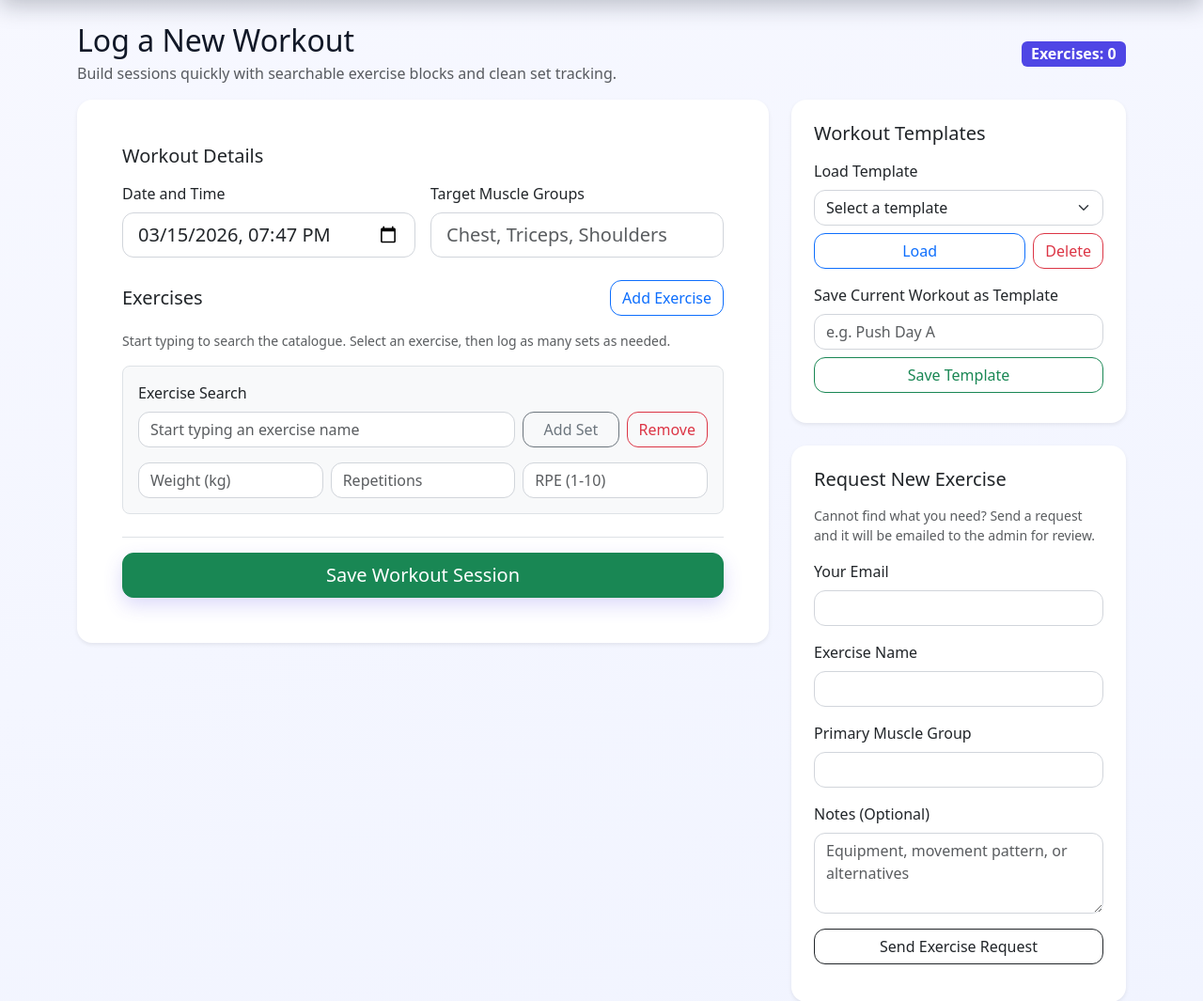
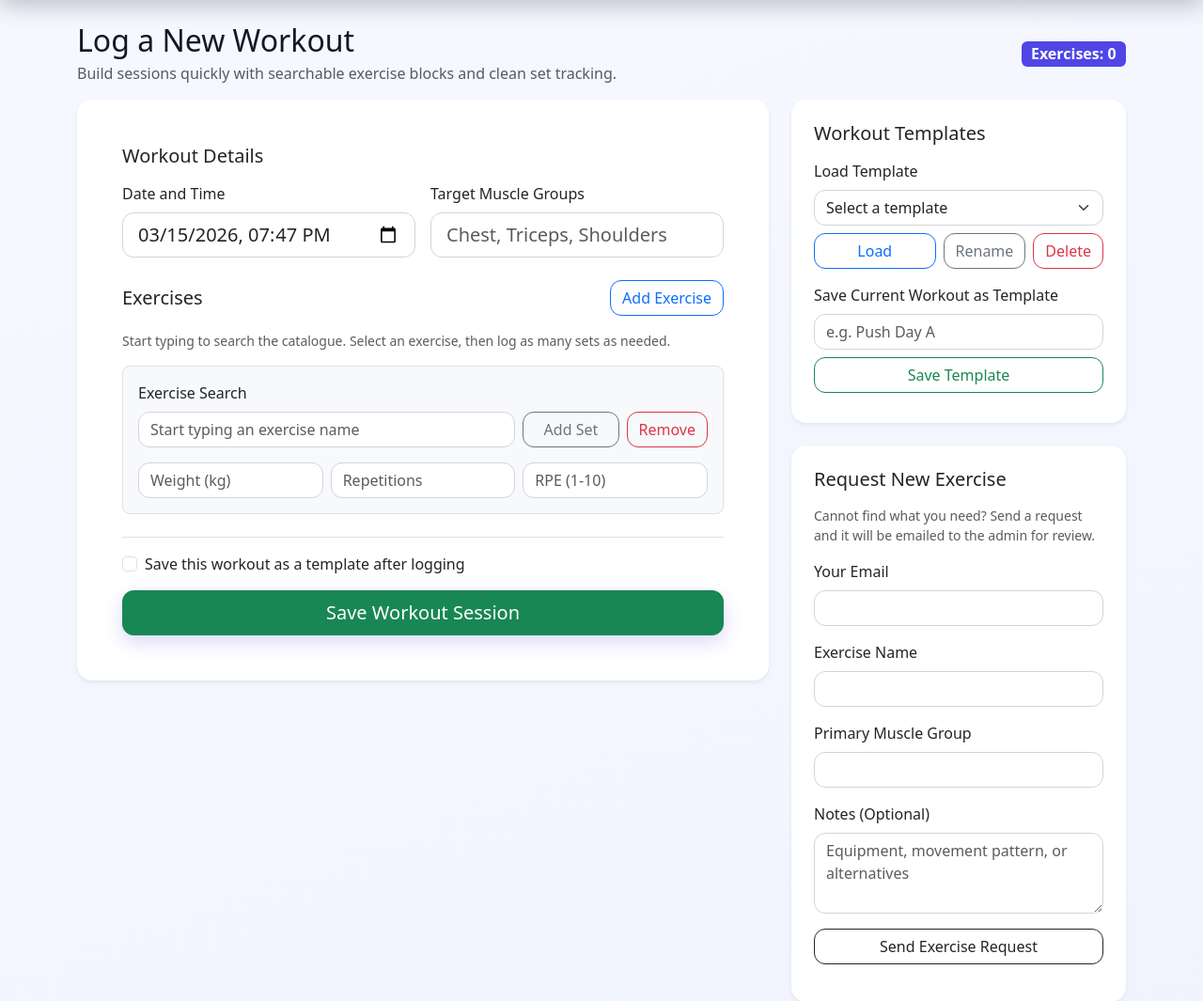
Before and after one commit to dominikszilvasi04/gym-workout-logger, a Flask app: page /log in a window 1280 px wide. Shown: the part 56-1121 px from the top of the page at 94% size. Run offline with Flask 3, Linux system fonts and the light colour scheme; the visitor is signed in with stand-in values (Sample User, id 1); data that the repository does not hold is empty; parts of the project's set-up code (start-up, migrations or seed data) failed here and were passed over.

Commit message:
updated api, added rename button, save workout as template after log

```diff
--- a/application/controllers/workout_controller.py
+++ b/application/controllers/workout_controller.py
@@ -238,6 +238,40 @@ def delete_workout_template_endpoint(identifier: str) -> tuple[Response, int]:
         return jsonify({"error": "Template not found."}), 404
     return jsonify({"message": "Workout template deleted."}), 200
 
+
+@workout_blueprint.route("/api/workout-templates/<identifier>", methods=["PUT"])
+@login_required
+@limiter.limit("120 per minute")
+def update_workout_template_endpoint(identifier: str) -> tuple[Response, int]:
+    """
+    Updates a saved workout template for the authenticated user.
+    """
+    request_data = request.get_json(silent=True)
+    if request_data is None or not isinstance(request_data, dict):
+        return jsonify({"error": "A valid JSON payload is required."}), 400
+
+    user_identifier = get_authenticated_user_identifier()
+    if user_identifier is not None:
+        request_data["user_identifier"] = user_identifier
+
+    try:
+        template_document = WorkoutTemplateDocument(**request_data)
+    except ValidationError as validation_error:
+        return jsonify({"error": "Validation failed", "details": validation_error.errors()}), 422
+
+    try:
+        updated = application_workout_template_service.update_template(
+            identifier=identifier,
+            workout_template_document=template_document,
+            user_identifier=user_identifier,
+        )
+    except RuntimeError:
+        logger.exception("Template update failed because the database client is not initialised.")
+        return jsonify({"error": "Database unavailable."}), 503
+    if not updated:
+        return jsonify({"error": "Template not found."}), 404
+    return jsonify({"message": "Workout template updated."}), 200
+
 @workout_blueprint.route("/api/workouts/<identifier>", methods=["DELETE"])
 @login_required
 @limiter.limit("120 per minute")
--- a/application/repositories/workout_template_repository.py
+++ b/application/repositories/workout_template_repository.py
@@ -78,3 +78,25 @@ class WorkoutTemplateRepository:
         query_filter: Dict[str, Any] = {"_id": ObjectId(identifier), **_build_user_scope_filter(user_identifier)}
         deletion_result = self.collection.delete_one(query_filter)
         return deletion_result.deleted_count > 0
+
+    def update_workout_template_by_identifier(
+        self,
+        identifier: str,
+        updated_workout_template_document: WorkoutTemplateDocument,
+        user_identifier: Optional[str] = None,
+    ) -> bool:
+        """
+        Updates a workout template for the active user scope.
+        """
+        if not ObjectId.is_valid(identifier):
+            return False
+        query_filter: Dict[str, Any] = {"_id": ObjectId(identifier), **_build_user_scope_filter(user_identifier)}
+        update_payload: Dict[str, Any] = {
+            "$set": {
+                "template_name": updated_workout_template_document.template_name,
+                "target_muscle_groups": updated_workout_template_document.target_muscle_groups,
+                "exercises": [exercise.model_dump() for exercise in updated_workout_template_document.exercises],
+            }
+        }
+        update_result = self.collection.update_one(query_filter, update_payload)
+        return update_result.matched_count > 0
--- a/application/services/workout_template_service.py
+++ b/application/services/workout_template_service.py
@@ -46,3 +46,19 @@ class WorkoutTemplateService:
             identifier=identifier,
             user_identifier=user_identifier,
         )
+
+    def update_template(
+        self,
+        identifier: str,
+        workout_template_document: WorkoutTemplateDocument,
+        user_identifier: Optional[str] = None,
+    ) -> bool:
+        """
+        Updates one template for active user scope.
+        """
+        logger.info("Updating workout template identifier=%s", identifier)
+        return self.workout_template_repository.update_workout_template_by_identifier(
+            identifier=identifier,
+            updated_workout_template_document=workout_template_document,
+            user_identifier=user_identifier,
+        )
--- a/application/static/javascript/workout_submission.js
+++ b/application/static/javascript/workout_submission.js
@@ -18,10 +18,12 @@ document.addEventListener("DOMContentLoaded", async function() {
     const rest_timer_countdown = document.getElementById("rest_timer_countdown");
     const workout_template_selector = document.getElementById("workout_template_selector");
     const load_template_button = document.getElementById("load_template_button");
+    const rename_template_button = document.getElementById("rename_template_button");
     const save_template_button = document.getElementById("save_template_button");
     const delete_template_button = document.getElementById("delete_template_button");
     const new_template_name_input = document.getElementById("new_template_name");
     const workout_template_feedback = document.getElementById("workout_template_feedback");
+    const save_as_template_after_submit_checkbox = document.getElementById("save_as_template_after_submit_checkbox");
     const should_prefill_from_last = workout_logging_form && workout_logging_form.dataset.prefillFromLast === "true";
     let master_exercise_list = [];
     let last_used_values_map = {};
@@ -478,6 +480,32 @@ document.addEventListener("DOMContentLoaded", async function() {
         };
     }
 
+    function build_template_payload_from_workout_payload(template_name, workout_payload) {
+        return {
+            template_name: template_name.trim(),
+            target_muscle_groups: workout_payload.target_muscle_groups,
+            exercises: workout_payload.exercises,
+        };
+    }
+
+    async function save_template_payload(template_payload) {
+        const network_response = await fetch("/api/workout-templates", {
+            method: "POST",
+            headers: {
+                "Content-Type": "application/json",
+                "X-CSRF-Token": get_csrf_token(),
+            },
+            body: JSON.stringify(template_payload),
+        });
+        if (!network_response.ok) {
+            const error_payload = await network_response.json().catch(function() {
+                return { error: "Unable to save template." };
+            });
+            return { success: false, error: error_payload.error || "Unable to save template." };
+        }
+        return { success: true };
+    }
+
     function validate_selected_exercises() {
         const invalid_exercise_block = Array.from(exercises_container.querySelectorAll(".exercise-block")).find(function(exercise_block) {
             const identifier_input = exercise_block.querySelector(".exercise-identifier-input");
@@ -544,8 +572,41 @@ document.addEventListener("DOMContentLoaded", async function() {
                 set_template_feedback("Add at least one exercise before saving a template.", "danger");
                 return;
             }
-            const network_response = await fetch("/api/workout-templates", {
-                method: "POST",
+            const save_result = await save_template_payload(template_payload);
+            if (!save_result.success) {
+                set_template_feedback(save_result.error, "danger");
+                return;
+            }
+            set_template_feedback("Template saved.", "success");
+            if (new_template_name_input) {
+                new_template_name_input.value = "";
+            }
+            await load_workout_templates();
+        });
+    }
+
+    if (rename_template_button) {
+        rename_template_button.addEventListener("click", async function() {
+            const template_identifier = workout_template_selector?.value || "";
+            if (!template_identifier) {
+                set_template_feedback("Select a template to rename.", "danger");
+                return;
+            }
+            const selected_template = workout_templates.find(function(template) {
+                return template._id === template_identifier;
+            });
+            const current_name = selected_template?.template_name || "";
+            const updated_template_name = (window.prompt("Enter the new template name:", current_name) || "").trim();
+            if (!updated_template_name) {
+                return;
+            }
+            const template_payload = {
+                template_name: updated_template_name,
+                target_muscle_groups: selected_template?.target_muscle_groups || [],
+                exercises: selected_template?.exercises || [],
+            };
+            const network_response = await fetch(`/api/workout-templates/${template_identifier}`, {
+                method: "PUT",
                 headers: {
                     "Content-Type": "application/json",
                     "X-CSRF-Token": get_csrf_token(),
@@ -554,16 +615,16 @@ document.addEventListener("DOMContentLoaded", async function() {
             });
             if (!network_response.ok) {
                 const error_payload = await network_response.json().catch(function() {
-                    return { error: "Unable to save template." };
+                    return { error: "Unable to rename template." };
                 });
-                set_template_feedback(error_payload.error || "Unable to save template.", "danger");
+                set_template_feedback(error_payload.error || "Unable to rename template.", "danger");
                 return;
             }
-            set_template_feedback("Template saved.", "success");
-            if (new_template_name_input) {
-                new_template_name_input.value = "";
+            set_template_feedback("Template updated.", "success");
+            await load_workout_templates();
+            if (workout_template_selector) {
+                workout_template_selector.value = template_identifier;
             }
-            await load_workout_templates();
         });
     }
 
@@ -658,6 +719,17 @@ document.addEventListener("DOMContentLoaded", async function() {
             body: JSON.stringify(workout_payload),
         });
         if (network_response.ok) {
+            if (save_as_template_after_submit_checkbox && save_as_template_after_submit_checkbox.checked) {
+                const suggested_template_name = `${(workout_payload.target_muscle_groups || []).join("/") || "Workout"} Template`;
+                const template_name = (window.prompt("Template name:", suggested_template_name) || "").trim();
+                if (template_name) {
+                    const template_payload = build_template_payload_from_workout_payload(template_name, workout_payload);
+                    const save_result = await save_template_payload(template_payload);
+                    if (!save_result.success) {
+                        alert(`Workout saved, but template save failed: ${save_result.error}`);
+                    }
+                }
+            }
             window.location.href = "/";
             return;
         }
--- a/application/templates/log_workout.html
+++ b/application/templates/log_workout.html
@@ -38,6 +38,12 @@
                         <div id="exercises_container" class="d-grid gap-3"></div>
                     </section>
                     <section class="pt-3 border-top">
+                        <div class="form-check mb-3">
+                            <input class="form-check-input" type="checkbox" value="1" id="save_as_template_after_submit_checkbox">
+                            <label class="form-check-label" for="save_as_template_after_submit_checkbox">
+                                Save this workout as a template after logging
+                            </label>
+                        </div>
                         <button type="submit" class="btn btn-success btn-lg w-100">Save Workout Session</button>
                     </section>
                 </form>
@@ -55,6 +61,7 @@
                     </select>
                     <div class="d-flex gap-2">
                         <button type="button" class="btn btn-outline-primary flex-fill" id="load_template_button">Load</button>
+                        <button type="button" class="btn btn-outline-secondary" id="rename_template_button">Rename</button>
                         <button type="button" class="btn btn-outline-danger" id="delete_template_button">Delete</button>
                     </div>
                 </div>
```
